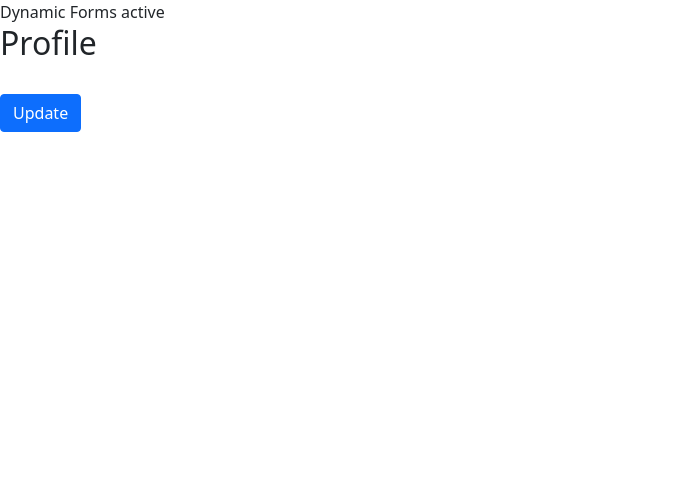
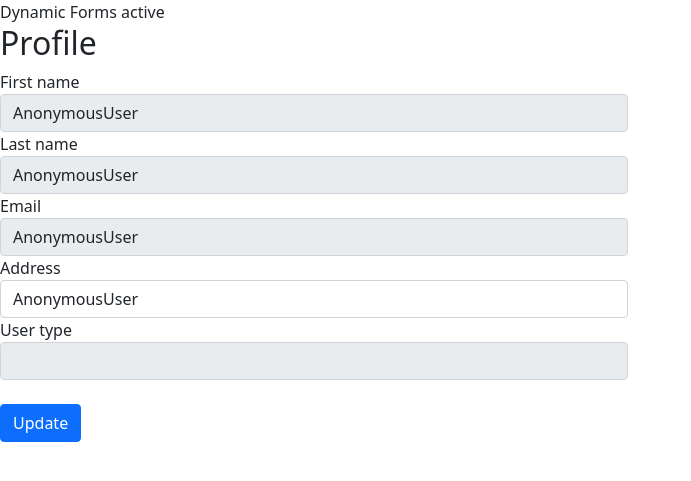
Before and after one commit to nikhil-suwalka/Committees_Manager, a Django app: template Klubworks/templates/profile.html in a window 1280 px wide. Shown: the top 481 px of the page, without its empty margins (0-691 px from the left). Run offline with Django 3.2, Linux system fonts and the light colour scheme; the template is opened without the code that fills it: values that come from a table or form of the project are taken from there, others are empty; parts of the project's set-up code (start-up, migrations or seed data) failed here and were passed over; some libraries are stand-ins or nearby versions.

Commit message:
Made some user form fields disabled.
Signed-off-by: Nikhil Suwalka <suwalka18@gmail.com>

```diff
--- a/Klubworks/forms.py
+++ b/Klubworks/forms.py
@@ -1,7 +1,14 @@
 from django import forms
 from .models import *
 
+
 class ProfileForm(forms.ModelForm):
+    first_name = forms.CharField(disabled=True)
+    last_name = forms.CharField(disabled=True)
+    email = forms.CharField(disabled=True)
+    address = forms.CharField(required=False)
+    user_type = forms.IntegerField(disabled=True)
+
     class Meta:
         model = User
-        fields = ['first_name','last_name','email','uid','college_name','address','phone_no','user_type']
+        fields = ['first_name', 'last_name', 'email', 'uid', 'college_name', 'address', 'phone_no', 'user_type']
```
Also changed, not shown: Klubworks/templates/profile.html (line endings or trailing spaces).
